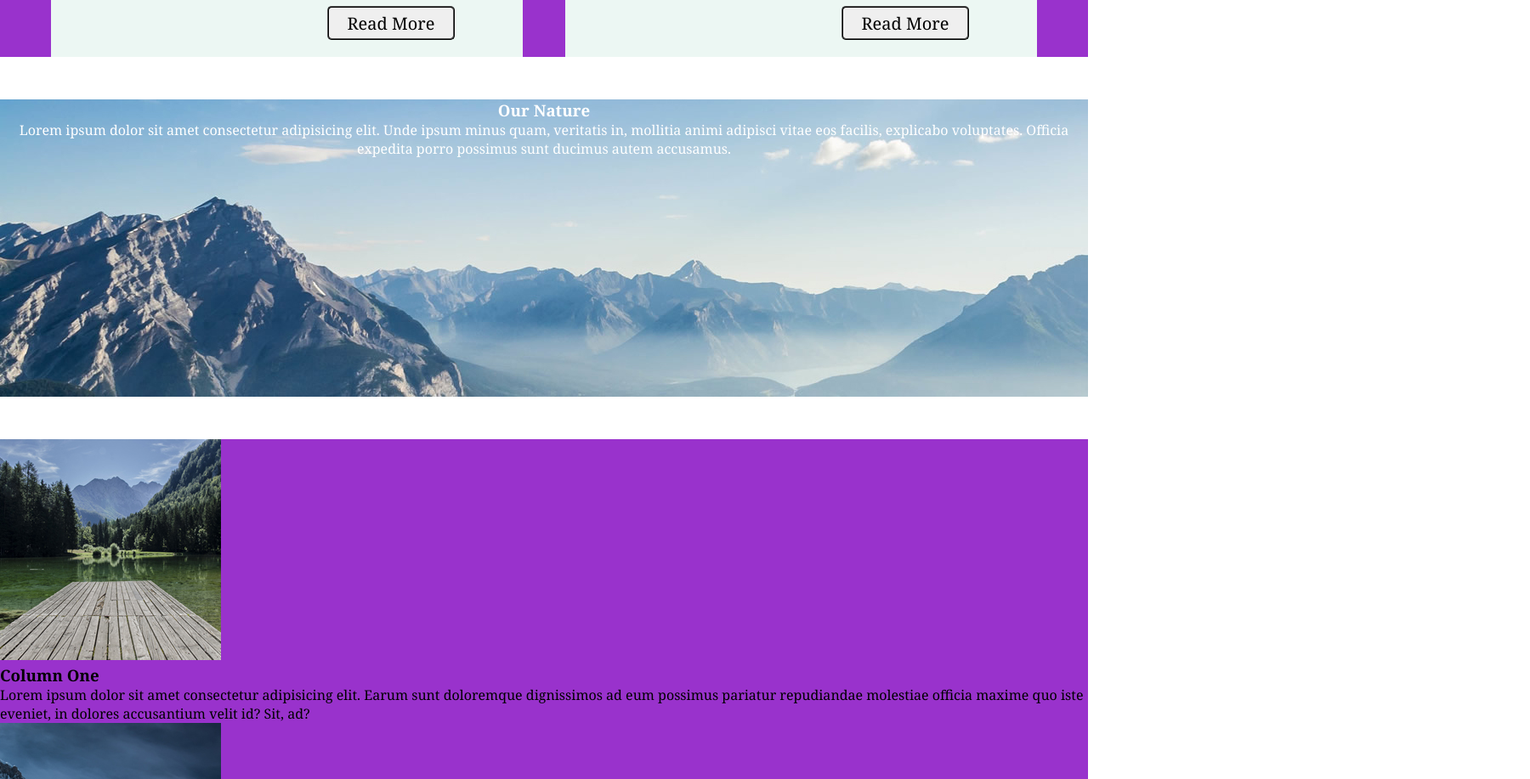
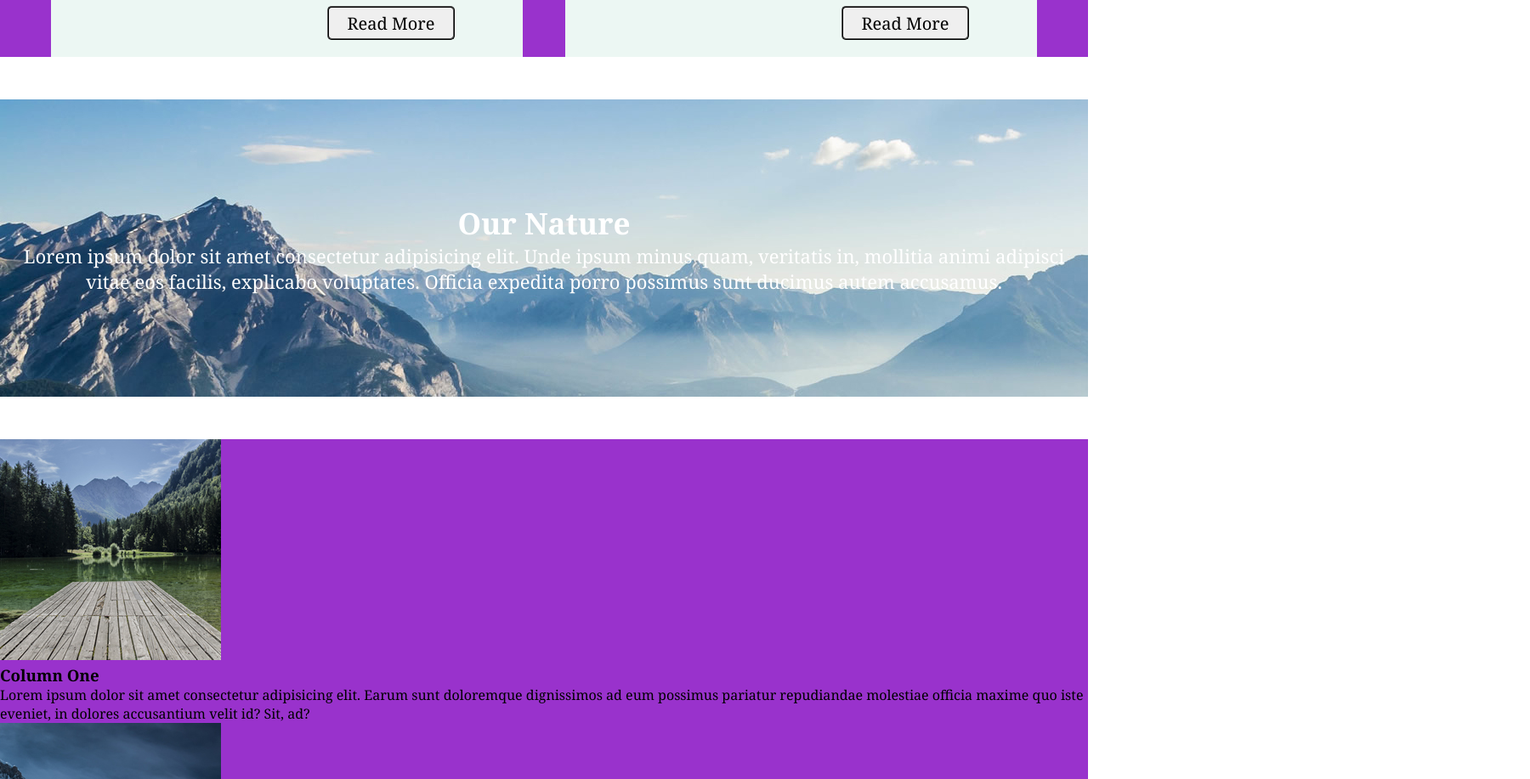
Before and after one commit to Hansh-1484519/Awesome_Projects, a plain HTML site: page Static_site_layout/index.html in a window 1280 px wide. Shown: the part 1674-2591 px from the top of the page at 85% size, 1800 px wide, since content can reach past the window. Drawn offline with Linux system fonts and the light colour scheme.

Commit message:
finalized style.css for sub cover layout

```diff
--- a/Static_site_layout/style.css
+++ b/Static_site_layout/style.css
@@ -283,14 +283,22 @@ section{
 }
 
 .contain{
-    position : absolute;
+    height: 350px;
+    display : flex;
+    flex-direction: column;
+    justify-content: center;
+    align-items: center;
+    font-size: 30px;
     color : white;
 
 }
-.sub-cover img {
-    width : 100%;
+.contain p{
+    font-size : 22px;
 }
 
 footer{
     background-color:chocolate;
 }
+.footer img{
+    width : 100%;
+}
```
